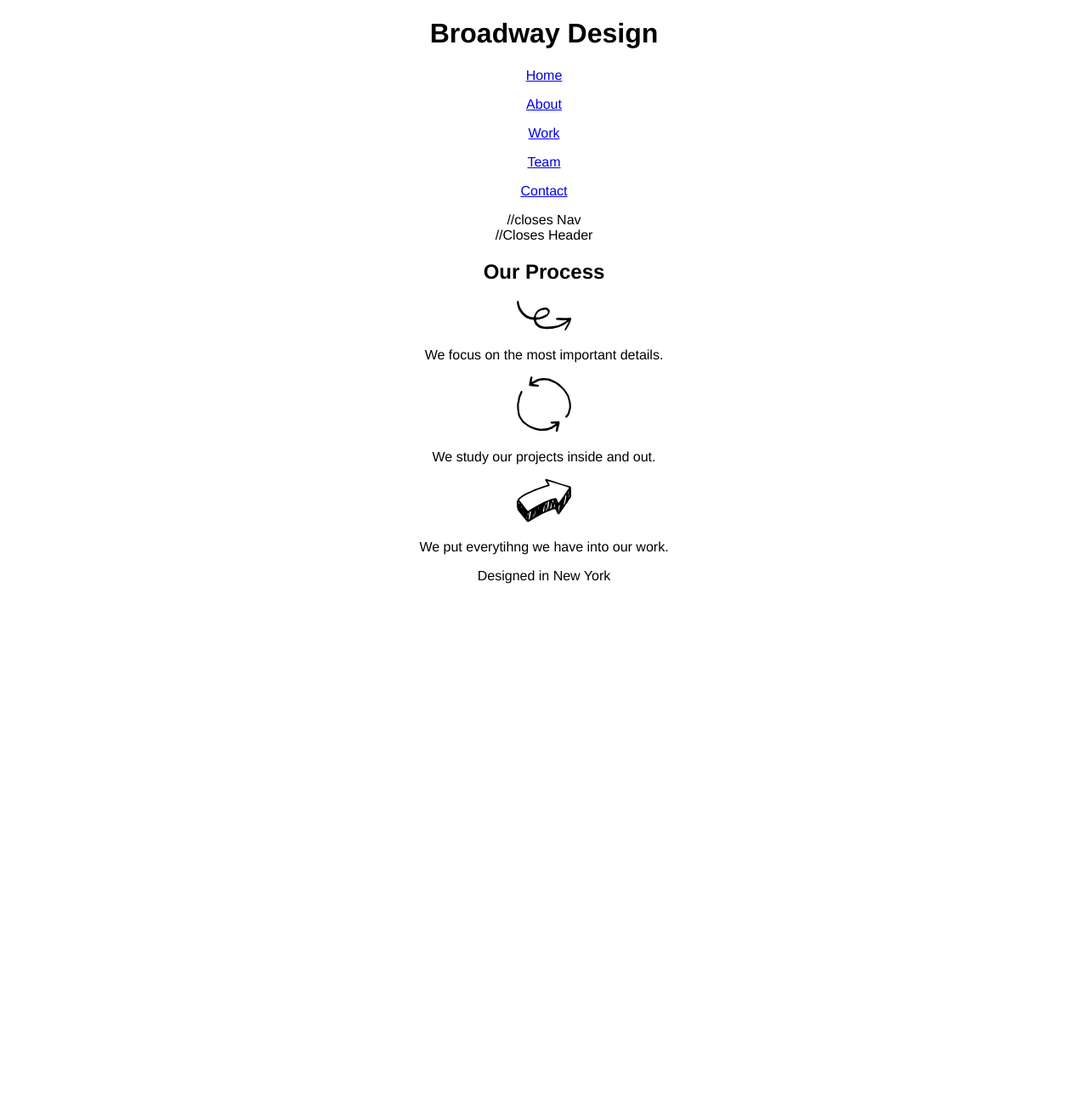
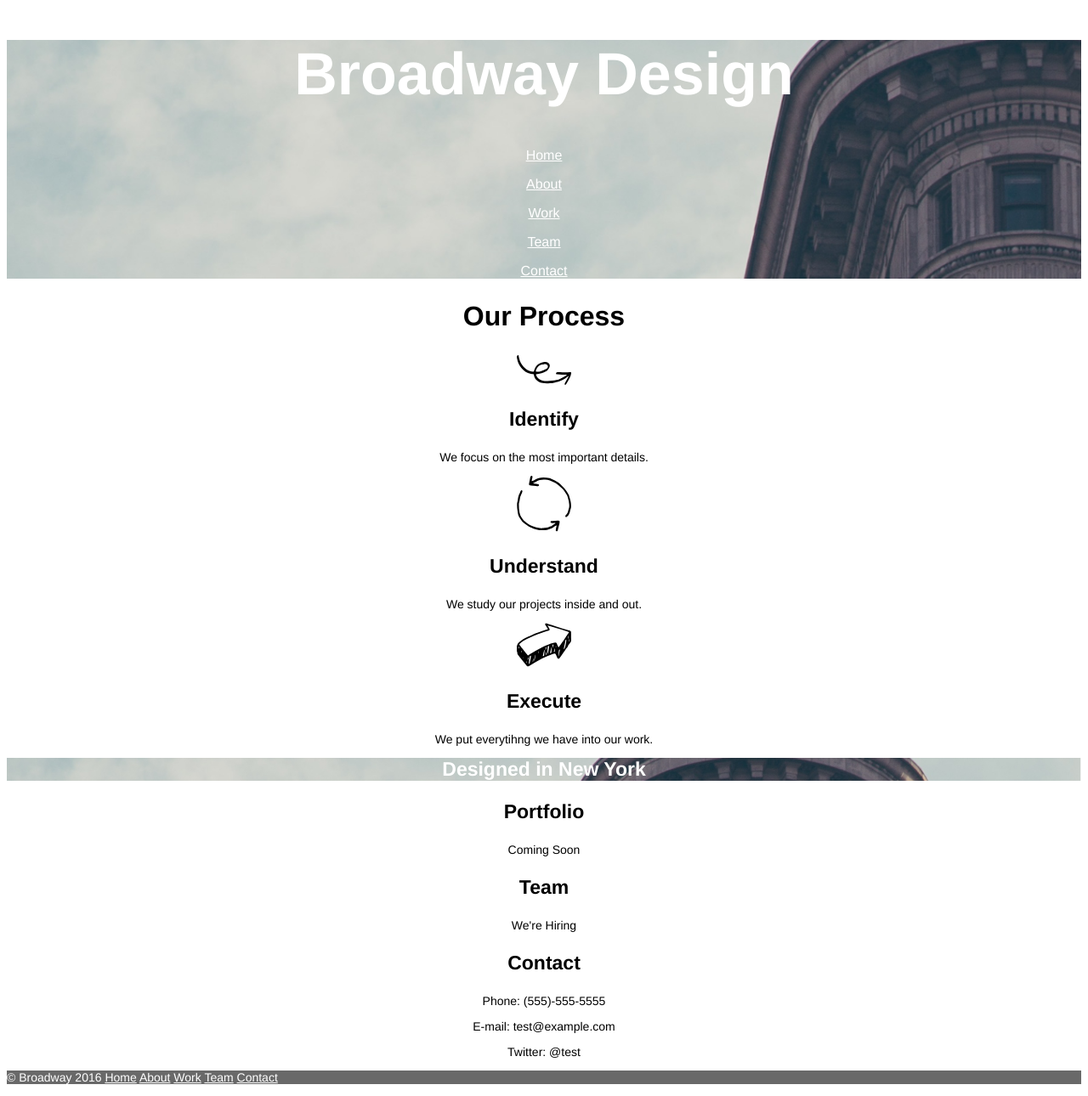
Before and after one commit to MattGreenwood/Broadway, a plain HTML site: page index.html in a window 1280 px wide. Shown: the whole page at 85% size. Before the commit the page ends 800 px from the top, so only its background shows below. Drawn offline with Linux system fonts and the light colour scheme.

Commit message:
finalize html and css files

```diff
--- a/index.html
+++ b/index.html
@@ -13,21 +13,37 @@
 	  	<p><a href="#Work">Work</a></p>
 	  	<p><a href="#Team">Team</a></p>
 	  	<p><a href="#Contact">Contact</a></p>
-	  </div> //closes Nav
-   </div> //Closes Header
-   <div class="Process">
+	  </div>
+   </div>
+   <div class="process" id="Work">
    	<h2>Our Process</h2>
    	<div><img src="./resources/images/identify.svg" alt="squiggly line" title="Identify" /></div>
+   	<h3>Identify</h3>
    	<p>We focus on the most important details.</p>
    	<div><img src="./resources/images/understand.svg" alt="circle" title="Understand"</div>
+   	<h3>Understand</h3>
    	<p>We study our projects inside and out.</p>
    	<div><img src="./resources/images/execute.svg" alt="block arrow" title="Execute"</div>
+   	<h3>Execute</h3>
    	<p>We put everytihng we have into our work.</p>
    </div>
-<div class="location">Designed in New York</div>
-
-
-
+  <div class="location">Designed in New York</div>
+  <div><h3>Portfolio</h3>
+  <p>Coming Soon</p></div>
+  <div id="Team"><h3>Team</h3>
+  <p>We're Hiring</p></div>
+  <div id="Contact"><h3>Contact</h3>
+  	<p>Phone: (555)-555-5555</p>
+    <p>E-mail: test@example.com</p>
+    <p>Twitter: @test</p>
+  </div>
+  <footer><p>&copy Broadway 2016
+	  	<a href="#">Home</a>
+	    <a href="#">About</a>
+	  	<a href="#Work">Work</a>
+	  	<a href="#Team">Team</a>
+	  	<a href="#Contact">Contact</a>
+	 </p></footer>
 
 </body>
 </html>
--- a/resources/styles.css
+++ b/resources/styles.css
@@ -3,3 +3,43 @@ body{
 	font-family:Helvetica;
 
 }
+
+.header{
+	background-image: url("./images/the-flatiron-building.png");
+	background-repeat: no-repeat;
+	background-size:cover;
+	color:white;
+}
+.header h1{font-size:70px;}
+
+.nav a{color:white}
+.process h2{
+	font-size:32px;
+	font-weight:bold;
+	}
+
+.process h3{
+	font-size:23px;
+	font-weight:bold;
+}
+
+.process p{
+	font-size:14px;
+}
+
+.location{
+	background-image: url("./images/the-flatiron-building.png");
+	background-size:cover;
+  font-size:23px;
+  font-weight:bold;
+  color:white;
+}
+
+
+
+footer{text-align:left;
+	color:white;
+	font:11px;
+	background-color:dimgray;}
+
+footer a {color:white;}
```
